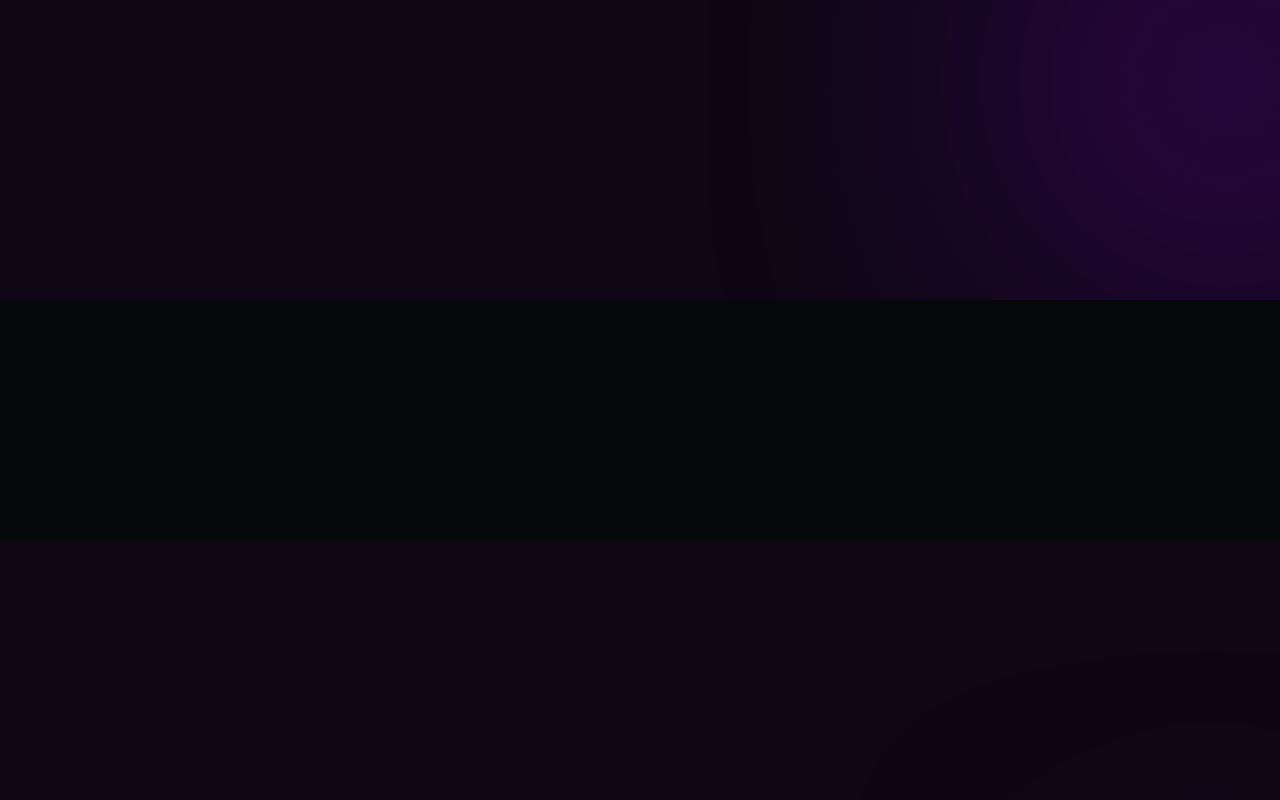
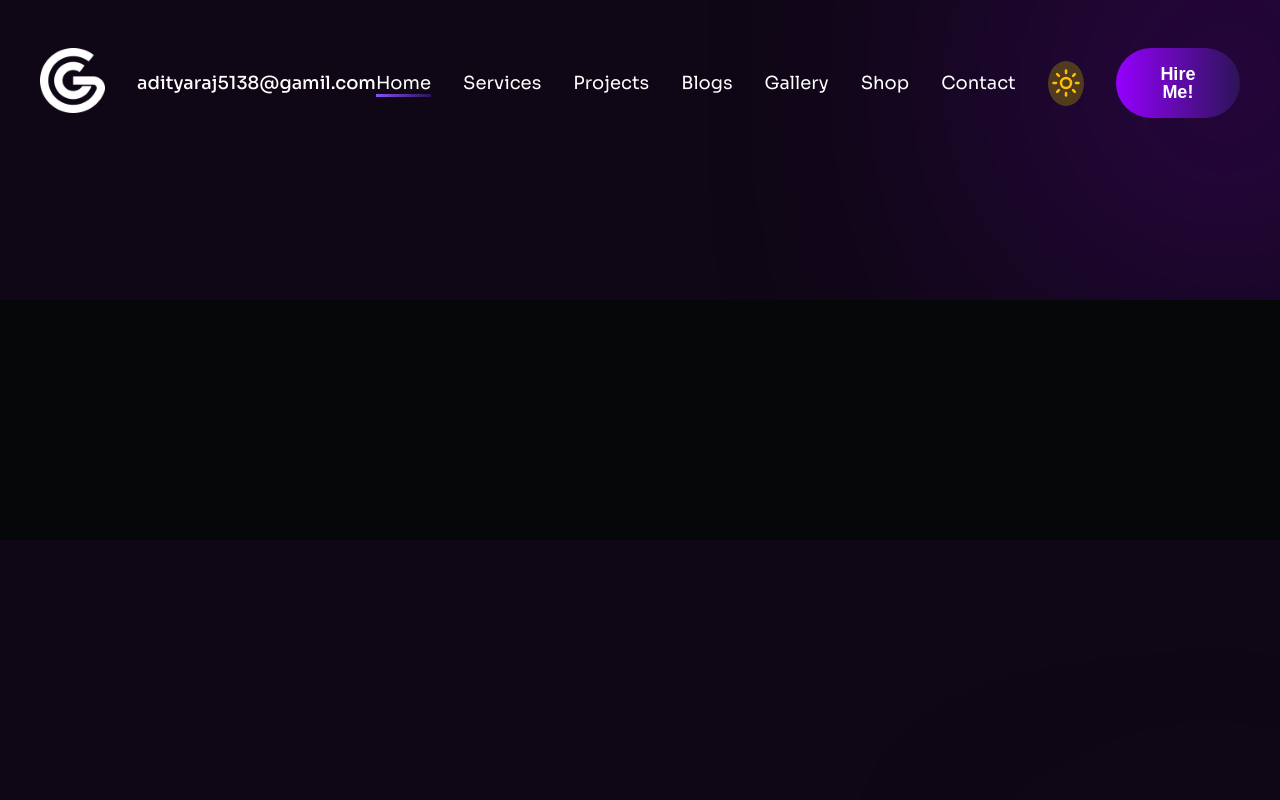
Before and after one commit to ADITYA748848/portfolio_preset, a Next.js app in the folder FORNTEND/: page / in a window 1280 px wide. Shown: the top 800 px of the page. Built offline with nearby package versions, Linux system fonts and the light colour scheme; a web font is replaced by a local one.

Commit message:
Fixed line endings issue in yarn.lock

```diff
--- a/FORNTEND/components/Header.js
+++ b/FORNTEND/components/Header.js
@@ -2,13 +2,126 @@ import Link from "next/link";
 import { HiMiniBars3BottomRight } from "react-icons/hi2";
 import { IoMoonSharp } from "react-icons/io5";
 import { LuSun, LuSunMoon } from "react-icons/lu";
+import { FaCloudMoon } from "react-icons/fa6";
+import { useRouter } from "next/router";
+import { useEffect, useState } from "react";
 
 export default function Header() {
 
+   const [darkMode, setDarkMode] = useState(false);
 
+   useEffect(()=> {
+    const isDarkMode = localStorage.getItem('darkMode') === 'true';
+    setDarkMode(isDarkMode)
+   },[])
+
+   useEffect(() => {
+    if (darkMode) {
+        document.body.classList.add('dark')
+        localStorage.setItem('darkMode', true)
+    }else{
+        document.body.classList.remove('dark')
+        localStorage.setItem('darkMode', false)
+    }
+   }, [darkMode])
+
+   const toggleDarkMode = () => {
+    setDarkMode(!darkMode);
+   }
+   const router = useRouter();
+   const [clicked, setClicked] = useState(false);
+   const [activeLink, setActiveLink] = useState('/');
+
+   const handleLinkClick = (link) => {
+    setActiveLink(link)
+    setClicked(false)
+   }
+   useEffect(() => {
+    setActiveLink(router.pathname)
+   },[router.pathname])
+
+   const [mobile, setMobile] = useState(false)
+
+   const handleMobileOpen = () => {
+    setMobile(!mobile)
+   }
+
+   const handleMobileClose = () => {
+    setMobile(false)
+   }
     return <>
         <header>
+            <nav className="container flex flex-sb">
+                <div className="logo flex gap-2">
+                    <Link href='/'><img src={`/img/${darkMode ? 'white' : 'logo'}.png`} alt=""/></Link>
+                    <h2>adityaraj5138@gamil.com</h2>
+                </div>
+                <div className="navlist flex gap-2">
+                    <ul className="flex gap-2">
+                    <li>
+                            <Link href='/' onClick={() => handleLinkClick('/')} className={activeLink === '/' ? 'active' : ''}>Home</Link>
+                        </li>
+                        <li>
+                            <Link href='/services' onClick={() => handleLinkClick('/services')} className={activeLink === '/services' ? 'active' : ''}>Services</Link>
+                        </li>
+                        <li>
+                            <Link href='/projects' onClick={() => handleLinkClick('/projects')} className={activeLink === '/projects' ? 'active' : ''}>Projects</Link>
+                        </li>
+                        <li>
+                            <Link href='/blogs' onClick={() => handleLinkClick('/blogs')} className={activeLink === '/blogs' ? 'active' : ''}>Blogs</Link>
+                        </li>
+                        <li>
+                            <Link href='/gallery' onClick={() => handleLinkClick('/gallery')} className={activeLink === '/gallery' ? 'active' : ''}>Gallery</Link>
+                        </li>
+                        <li>
+                            <Link href='/shop' onClick={() => handleLinkClick('/shop')} className={activeLink === '/shop' ? 'active' : ''}>Shop</Link>
+                        </li>
+                        <li>
+                            <Link href='/contact' onClick={() => handleLinkClick('/contact')} className={activeLink === '/contact' ? 'active' : ''}>Contact</Link>
+                        </li>
+                    </ul>
+                    <div className="darkmodetoggle" onClick={toggleDarkMode}>
 
+                        {darkMode ? <FaCloudMoon /> : <LuSun/> }
+
+                    </div>
+                    <button><Link href='/contact'>Hire Me!</Link></button>
+                    <div className="mobiletogglesvg" onClick={handleMobileOpen}>
+                    <HiMiniBars3BottomRight />
+                    </div>
+                </div>
+                <div className={mobile ? 'mobilenavlist active' : 'mobilenavlist'}>
+                    <span onClick={handleMobileClose} className={mobile ? 'active' : ''}></span>
+                    <div className="mobilelogo">
+                        <img src="/img/white.png" alt="logo" />
+                        <h2>adityaraj</h2>
+                    </div>
+                    <ul className="flex gap-1 flex-col flex-left mt-3" onClick={handleMobileClose}>
+                        <li>
+                            <Link href='/' onClick={() => handleLinkClick('/')} className={activeLink === '/' ? 'active' : ''}>Home</Link>
+                        </li>
+                        <li>
+                            <Link href='/services' onClick={() => handleLinkClick('/services')} className={activeLink === '/services' ? 'active' : ''}>Services</Link>
+                        </li>
+                        <li>
+                            <Link href='/projects' onClick={() => handleLinkClick('/projects')} className={activeLink === '/projects' ? 'active' : ''}>Projects</Link>
+                        </li>
+                        <li>
+                            <Link href='/blogs' onClick={() => handleLinkClick('/blogs')} className={activeLink === '/blogs' ? 'active' : ''}>Blogs</Link>
+                        </li>
+                        <li>
+                            <Link href='/gallery' onClick={() => handleLinkClick('/gallery')} className={activeLink === '/gallery' ? 'active' : ''}>Gallery</Link>
+                        </li>
+                        <li>
+                            <Link href='/shop' onClick={() => handleLinkClick('/shop')} className={activeLink === '/shop' ? 'active' : ''}>Shop</Link>
+                        </li>
+                        <li>
+                            <Link href='/contact' onClick={() => handleLinkClick('/contact')} className={activeLink === '/contact' ? 'active' : ''}>Contact</Link>
+                        </li>
+                    </ul>
+                    <p>Copyright &copy; 2025 | adityaraj.in</p>
+                </div>
+            </nav>
         </header>
 
     </>
--- a/FORNTEND/pages/_app.js
+++ b/FORNTEND/pages/_app.js
@@ -1,9 +1,11 @@
+import Header from "@/components/Header";
 import "@/styles/globals.css";
 
 
 export default function App({ Component, pageProps }) {
 
   return <>
+  <Header/>
     <main id="site-wrapper">
       <Component {...pageProps} />
     </main>
```
Also changed, not shown: FORNTEND/lib/mongodb.js (+13 -0 lines), FORNTEND/lib/mongoose.js (+13 -0 lines).
